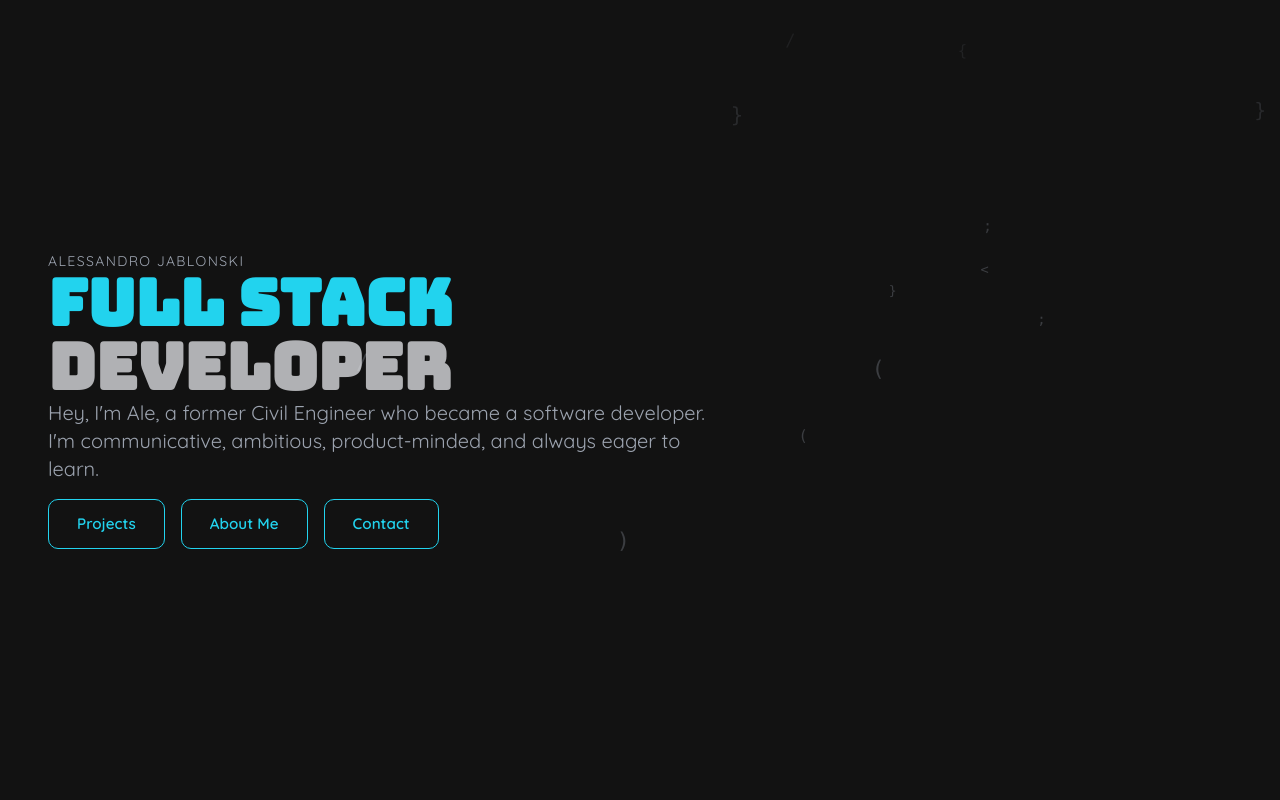
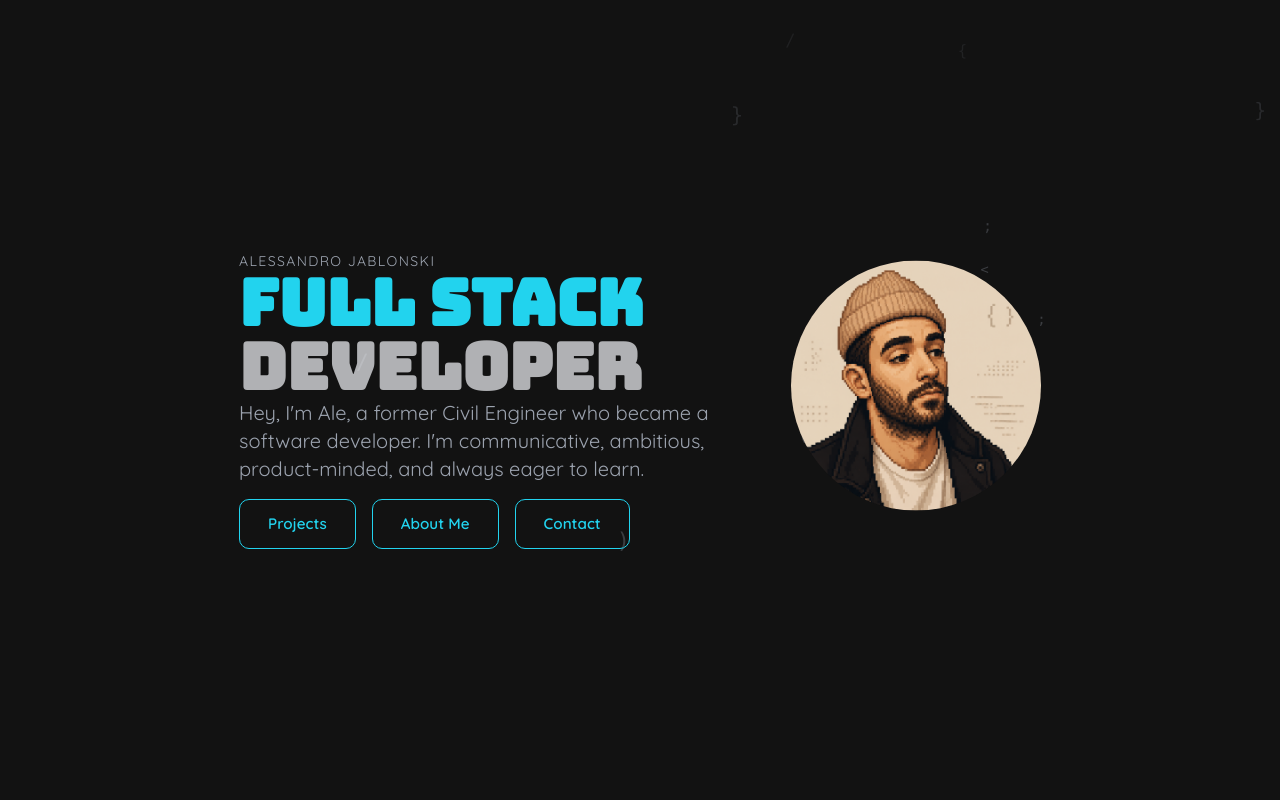
Before and after one commit to ale2502/portfolio-website, a React (Vite) app: page / in a window 1280 px wide. Shown: the top 800 px of the page. Built offline with nearby package versions, Linux system fonts and the light colour scheme.

Commit message:
Add profile photo to hero with floating animation and centered layout

```diff
--- a/src/index.css
+++ b/src/index.css
@@ -468,6 +468,15 @@ main {
   height: 20px;
 }
 
+.hero-photo {
+  width: 250px;
+  height: 250px;
+  border-radius: 50%;
+  object-fit: cover;
+  object-position: center top;
+  flex-shrink: 0;
+}
+
 /* Contact */
 .contact-page {
   max-width: 560px;
--- a/src/pages/Home.tsx
+++ b/src/pages/Home.tsx
@@ -75,10 +75,10 @@ export default function Home() {
   return (
     <>
       {/* Hero */}
-      <section className="relative flex items-center min-h-screen">
-        <div className="container text-left flex items-start gap-8 md:gap-16">
+      <section className="relative flex items-center justify-center min-h-screen">
+        <div className="flex items-center gap-8 md:gap-10 px-6">
           <motion.div
-            className="container text-left"
+            className="text-left"
             initial="hidden"
             animate="visible"
             variants={{ visible: { transition: { staggerChildren: 0.15 } } }}
@@ -96,7 +96,7 @@ export default function Home() {
             </motion.h1>
             <motion.p
               variants={fadeUp}
-              className="mt-6 max-w-2xl text-lg md:text-xl text-text-muted"
+              className="mt-6 max-w-lg text-lg md:text-xl text-text-muted"
             >
               Hey, I'm Ale, a former Civil Engineer who became a software
               developer. I'm communicative, ambitious, product-minded, and
@@ -117,6 +117,24 @@ export default function Home() {
               </Link>
             </motion.div>
           </motion.div>
+          <div className="hero-photo-wrap">
+            <motion.img
+              src="/me.png"
+              alt="Alessandro Jablonski"
+              className="hero-photo hidden md:block"
+              initial={{ opacity: 0, y: 20 }}
+              animate={{ opacity: 1, y: [0, -15, 0] }}
+              transition={{
+                opacity: { duration: 0.6, delay: 0.6, ease: 'easeOut' },
+                y: {
+                  duration: 4,
+                  repeat: Infinity,
+                  ease: 'easeInOut',
+                  delay: 0.6,
+                },
+              }}
+            />
+          </div>
         </div>
       </section>
 
```
Also changed, not shown: public/me.png (added).
